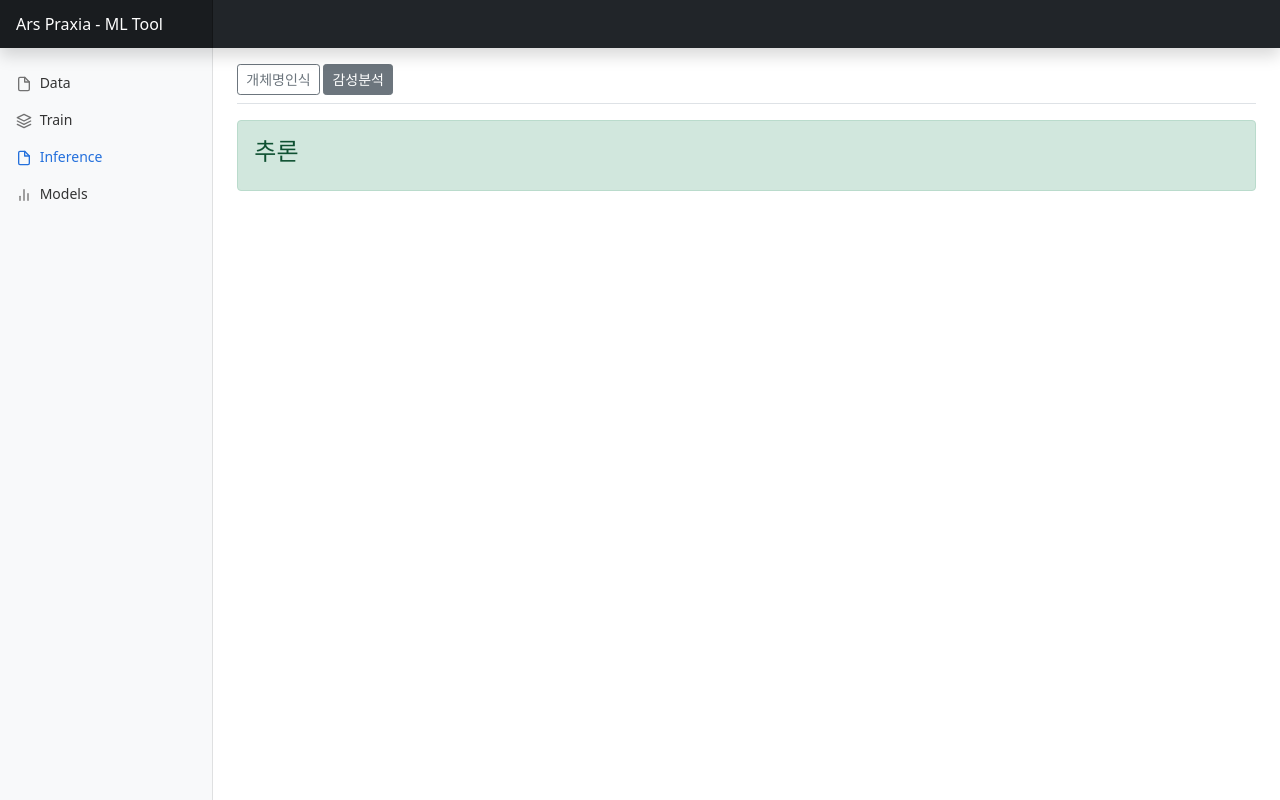
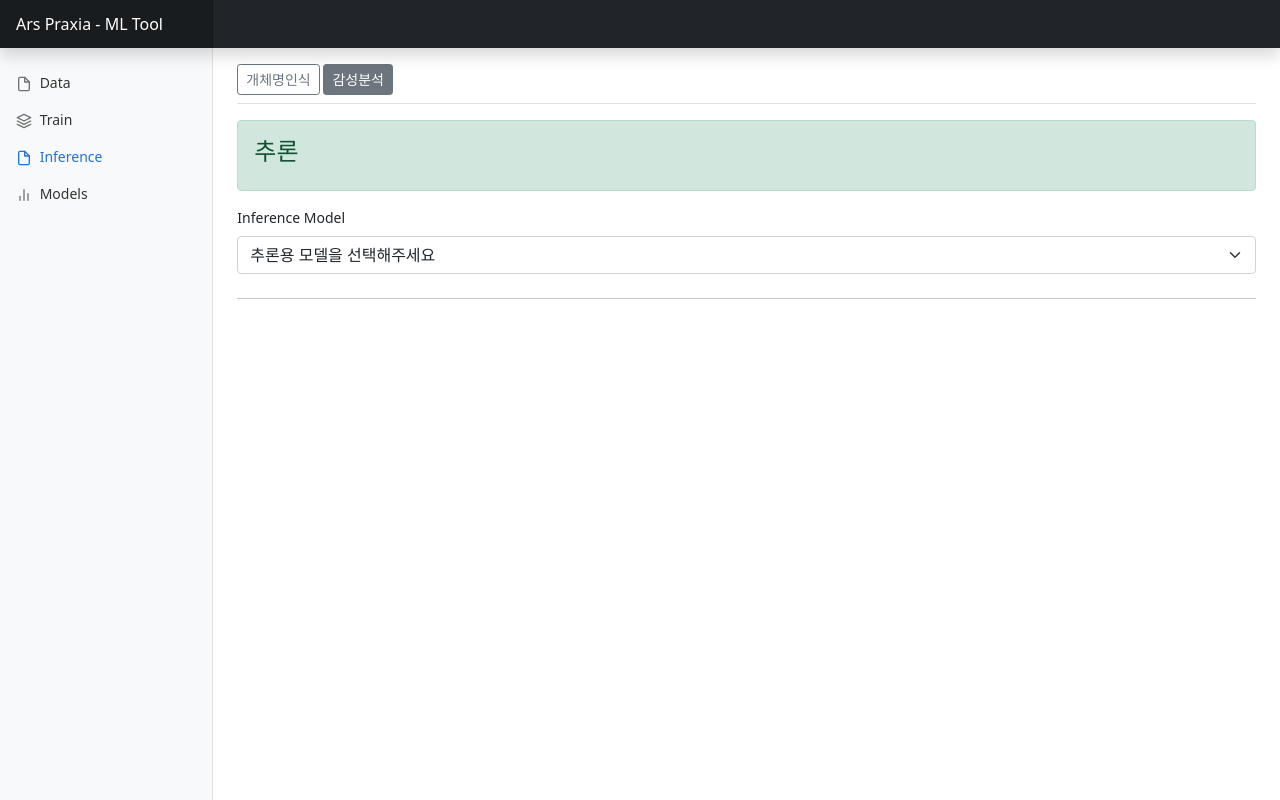
Before and after one commit to skku-arspraxia/arspraxia, a Django app: template myapp/templates/inference.html in a window 1280 px wide. Run offline with Django 4.2, Linux system fonts and the light colour scheme; the template is opened without the code that fills it: most values are stand-ins (such as "Sample title", 1, 10 or a date in 2020); some libraries are stand-ins or nearby versions.

Commit message:
inference_model

```diff
--- a/myapp/templates/inference.html
+++ b/myapp/templates/inference.html
@@ -1,7 +1,23 @@
 {% extends 'base.html' %}
 
 {% block mycontent %}
+
     <input type="hidden" class="pagetitle" value="추론"/>
     <input type="hidden" class="pageno" value="3"/>
 
+    <div class="col-md-12">
+        <label for="country" class="form-label">Inference Model</label>
+        <select class="form-select hyperparam" id="country" required>
+            <option value="">추론용 모델을 선택해주세요</option>
+            {% for model in inference_model %}
+                <option value="{{forloop.counter}}">{{ model.model_name }}</option>
+            {% endfor %}
+        </select>
+    </div>
+
+
+    <hr class="my-4">
+
+    <div class="container"></div>
+
 {% endblock %}
--- a/myapp/views.py
+++ b/myapp/views.py
@@ -201,6 +201,7 @@ def inference(request):
         context = {
                 "task" : request.GET["task"]
         }
+        context['inference_model'] = NLP_models.objects.filter(model_task=request.GET["task"])
 
         return render(request, 'inference.html', context)
 
```
